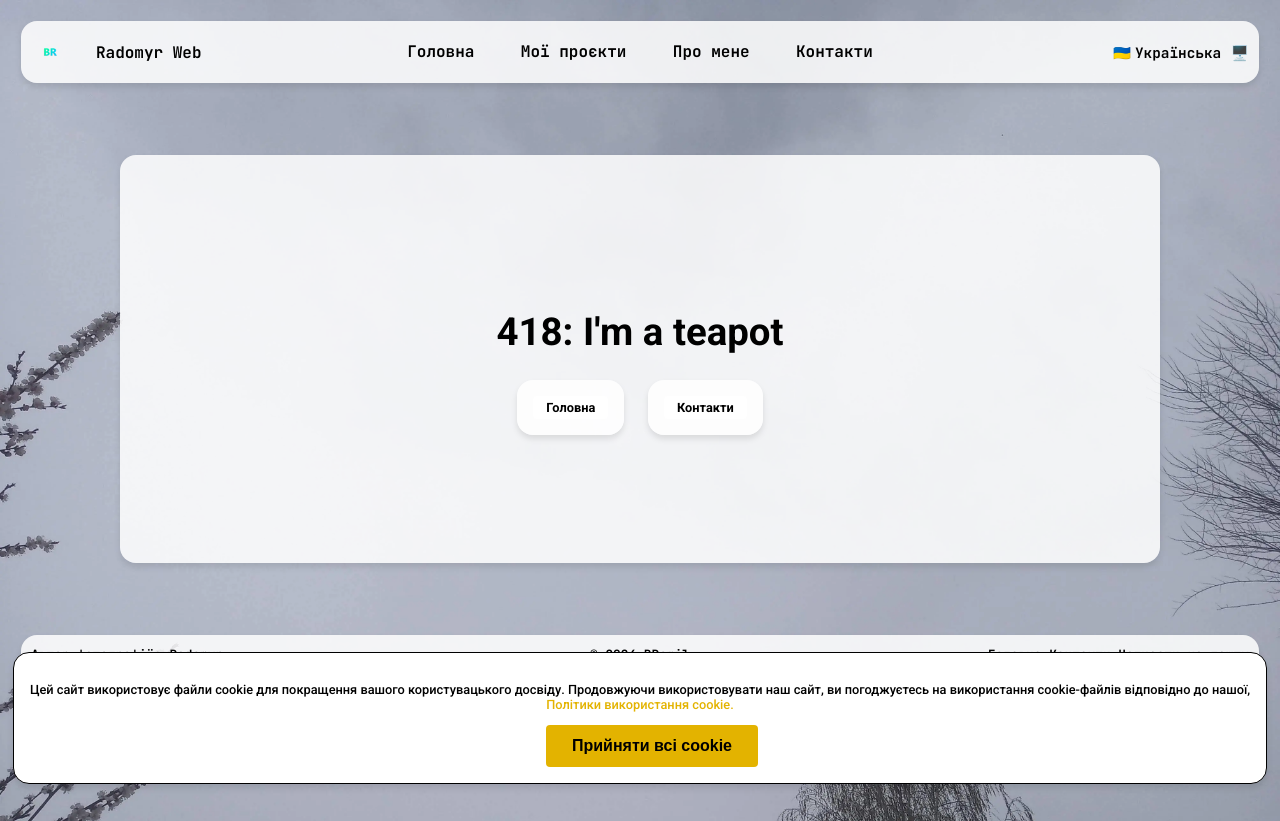
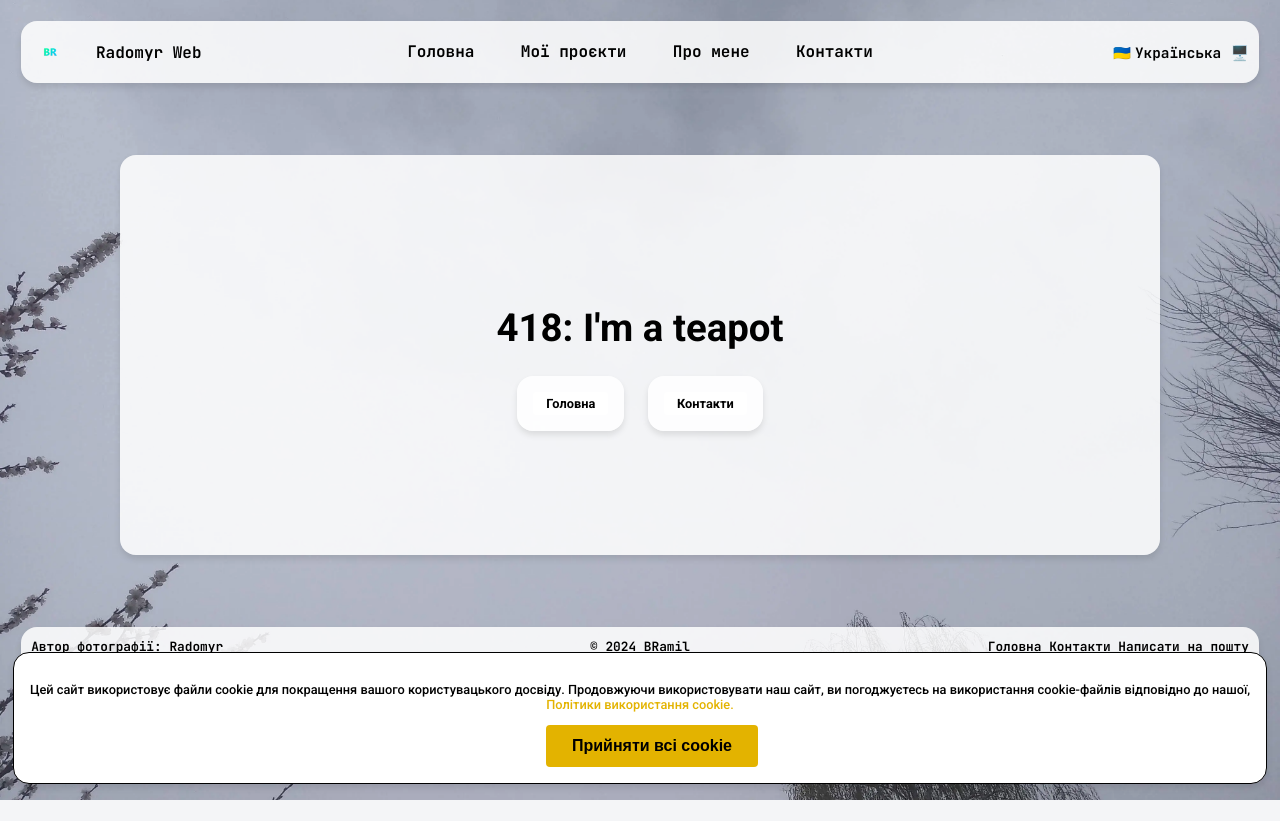
Before and after one commit to BRamil0/BR_web, a FastAPI app: page /418 in a window 1280 px wide. After the commit the page ends 800 px from the top, so only its background shows below. Run offline with FastAPI, Linux system fonts and the light colour scheme; parts of the project's set-up code (start-up, migrations or seed data) failed here and were passed over.

Commit message:
- fix bugs

```diff
--- a/src/static/css/main_style.css
+++ b/src/static/css/main_style.css
@@ -15,7 +15,7 @@
     width: 80vw; /* Адаптується до ширини вікна */
     max-width: 100vw;
     height: auto;
-    min-height: 49vh; /* Мінімальна висота на основі вікна */
+    min-height: 48vh; /* Мінімальна висота на основі вікна */
     /* max-height: 100vh; */
 
     box-shadow: var(--box-shadow);
--- a/src/static/css/style.css
+++ b/src/static/css/style.css
@@ -5,19 +5,18 @@ body {
     background-repeat: no-repeat;
     background-position: center;
     background-attachment: fixed;
-    height: 100vh;
+    height: auto;
+    margin: 0;
+    padding: 0;
     align-items: center;
     justify-content: center;
     display: block;
     font-size: 1rem; /* Масштабування тексту */
 }
+html {
 
-body, html {
-  margin: 0;
-  padding: 0;
-  height: 100%;
-  width: 100%;
 }
+
 
 .loading-banner {
     position: fixed;
```
